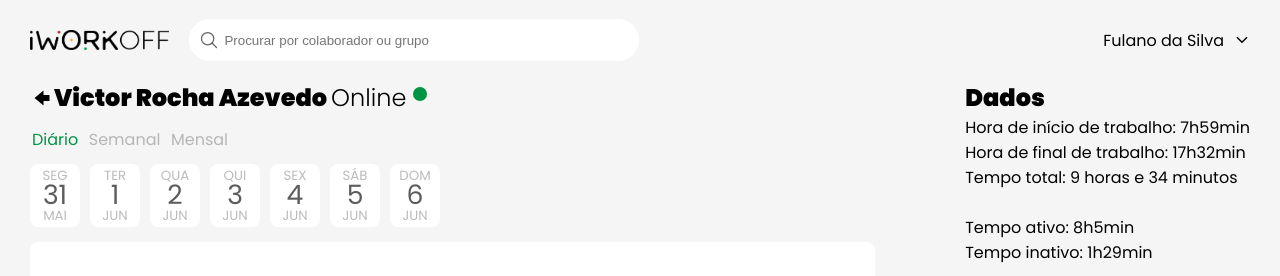
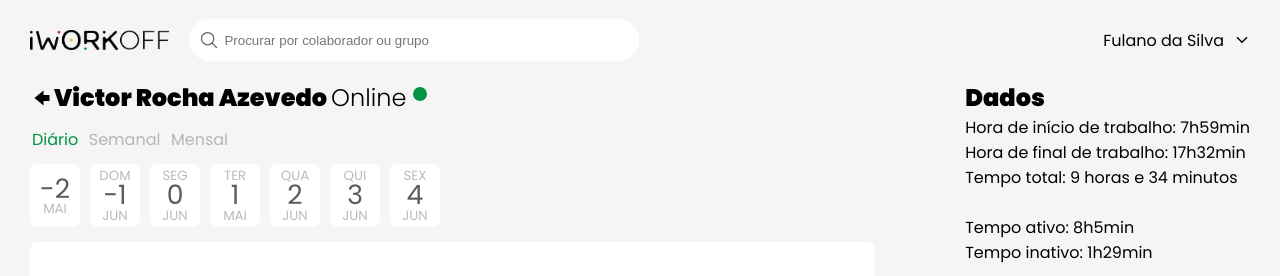
Before and after one commit to abnerjs/iworkoff, a React (Create React App) app: page /home in a window 1280 px wide. Shown: the top 276 px of the page. Built offline with nearby package versions, Linux system fonts and the light colour scheme.

Commit message:
date cards automatic init

```diff
--- a/src/components/dateControls/DateSectionController.jsx
+++ b/src/components/dateControls/DateSectionController.jsx
@@ -1,7 +1,6 @@
 /* eslint-disable import/no-anonymous-default-export */
 import React, { useState } from 'react'
 import { Link } from 'react-router-dom'
-import Diaria from './Diaria'
 import './DateSectionController.css'
 
 export default props => {
@@ -28,8 +27,6 @@ export default props => {
                     Mensal
             </Link>
             </div>
-
-            <Diaria />
         </div>
     )
 }
--- a/src/components/dateControls/Diaria.jsx
+++ b/src/components/dateControls/Diaria.jsx
@@ -4,15 +4,45 @@ import DiaCard from './DiaCard'
 import './Diaria.css'
 
 export default props => {
+    const semana = ['DOM', 'SEG', 'TER', 'QUA', 'QUI', 'SEX', 'SÁB']
+    const meses = ['JAN', 'FEV', 'MAR', 'ABR', 'MAI', 'JUN', 'JUL', 'AGO', 'SET', 'OUT', 'NOV', 'DEZ']
     return (
         <div className='diaria'>
-            <DiaCard dia={31} mes={'MAI'} sem={'SEG'} />
-            <DiaCard dia={1} mes={'JUN'} sem={'TER'} />
-            <DiaCard dia={2} mes={'JUN'} sem={'QUA'} />
-            <DiaCard dia={3} mes={'JUN'} sem={'QUI'} />
-            <DiaCard dia={4} mes={'JUN'} sem={'SEX'} />
-            <DiaCard dia={5} mes={'JUN'} sem={'SÁB'} />
-            <DiaCard dia={6} mes={'JUN'} sem={'DOM'} />
+            <DiaCard
+                dia={props.timeline[0].initialTime.getDate() - 3}
+                mes={'MAI'}
+                sem={semana[props.timeline[0].initialTime.getDay() - 3 + 7 % 7]}
+            />
+            <DiaCard
+                dia={props.timeline[0].initialTime.getDate() - 2}
+                mes={'JUN'}
+                sem={semana[props.timeline[0].initialTime.getDay() - 2 + 7 % 7]}
+            />
+            <DiaCard
+                dia={props.timeline[0].initialTime.getDate() - 1}
+                mes={'JUN'}
+                sem={semana[props.timeline[0].initialTime.getDay() - 1 + 7 % 7]}
+            />
+            <DiaCard
+                dia={props.timeline[0].initialTime.getDate()}
+                mes={meses[props.timeline[0].initialTime.getMonth() - 1]}
+                sem={semana[props.timeline[0].initialTime.getDay()]}
+            />
+            <DiaCard
+                dia={props.timeline[0].initialTime.getDate() + 1}
+                mes={'JUN'}
+                sem={semana[(props.timeline[0].initialTime.getDay() + 1) % 7]}
+            />
+            <DiaCard
+                dia={props.timeline[0].initialTime.getDate() + 2}
+                mes={'JUN'}
+                sem={semana[(props.timeline[0].initialTime.getDay() + 2) % 7]}
+            />
+            <DiaCard
+                dia={props.timeline[0].initialTime.getDate() + 3}
+                mes={'JUN'}
+                sem={semana[(props.timeline[0].initialTime.getDay() + 3) % 7]}
+            />
         </div>
     )
 }
--- a/src/fakeData/DatetimeInfo.jsx
+++ b/src/fakeData/DatetimeInfo.jsx
@@ -35,8 +35,8 @@ const secondsBetween = (initialTime, finalTime) => {
 }
 
 export const timeline = []
-var tmpaux = "2021-06-10 13:12:01".split(/[- :]/)
-var tmpaux2 = "2021-06-10 15:15:16".split(/[- :]/)
+var tmpaux = "2021-06-01 13:12:01".split(/[- :]/)
+var tmpaux2 = "2021-06-01 15:15:16".split(/[- :]/)
 timeline.push({
     app: 'Google Chrome',
     initialTime: new Date(tmpaux[0], tmpaux[1] - 1, tmpaux[2],
@@ -53,8 +53,8 @@ timeline.push({
     ),
     isAuth: true
 })
-tmpaux = "2021-06-10 15:15:17".split(/[- :]/)
-tmpaux2 = "2021-06-10 16:11:20".split(/[- :]/)
+tmpaux = "2021-06-01 15:15:17".split(/[- :]/)
+tmpaux2 = "2021-06-01 16:11:20".split(/[- :]/)
 timeline.push({
     app: 'VSCode',
     initialTime: new Date(tmpaux[0], tmpaux[1] - 1, tmpaux[2],
@@ -71,8 +71,8 @@ timeline.push({
     ),
     isAuth: true
 })
-tmpaux = "2021-06-10 16:11:21".split(/[- :]/)
-tmpaux2 = "2021-06-10 16:25:42".split(/[- :]/)
+tmpaux = "2021-06-01 16:11:21".split(/[- :]/)
+tmpaux2 = "2021-06-01 16:25:42".split(/[- :]/)
 timeline.push({
     app: 'Valorant',
     initialTime: new Date(tmpaux[0], tmpaux[1] - 1, tmpaux[2],
--- a/src/view/Details.jsx
+++ b/src/view/Details.jsx
@@ -11,6 +11,7 @@ import {
     timeline, pessoa, tempoAuth, tempoIdling, tempoNoAuth,
     inicio, fim, total, inativo, ativo
 } from '../fakeData/DatetimeInfo'
+import Diaria from '../components/dateControls/Diaria'
 
 export default props => {
 
@@ -19,6 +20,7 @@ export default props => {
             <div className="main">
                 <DetailsTitle name={pessoa.nome} status={pessoa.status} />
                 <DateSectionController />
+                <Diaria timeline={timeline} />
                 <ChartContainer apps={timeline} />
                 <ActivitiesData
                     tempoAuth={tempoAuth}
```
